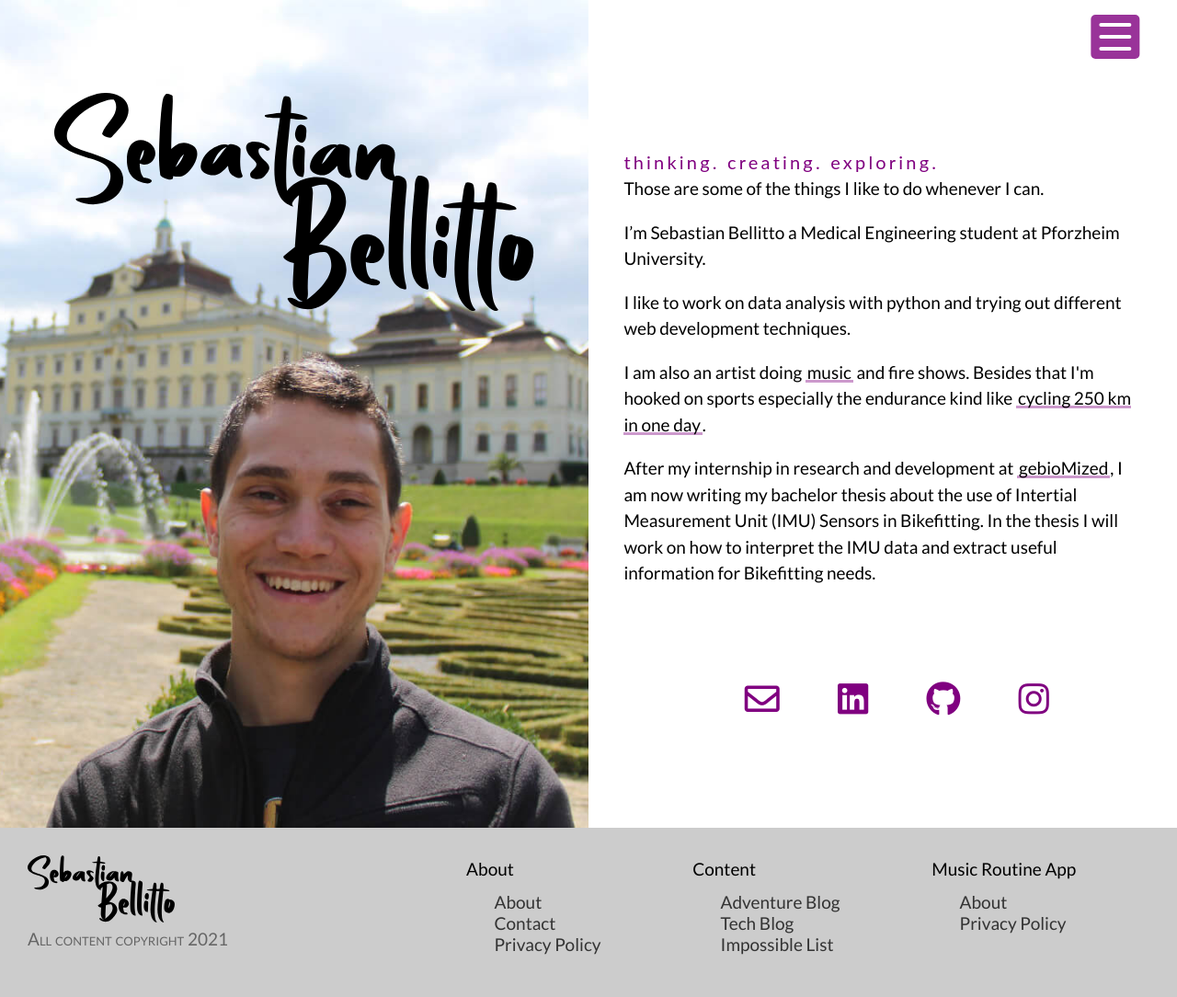
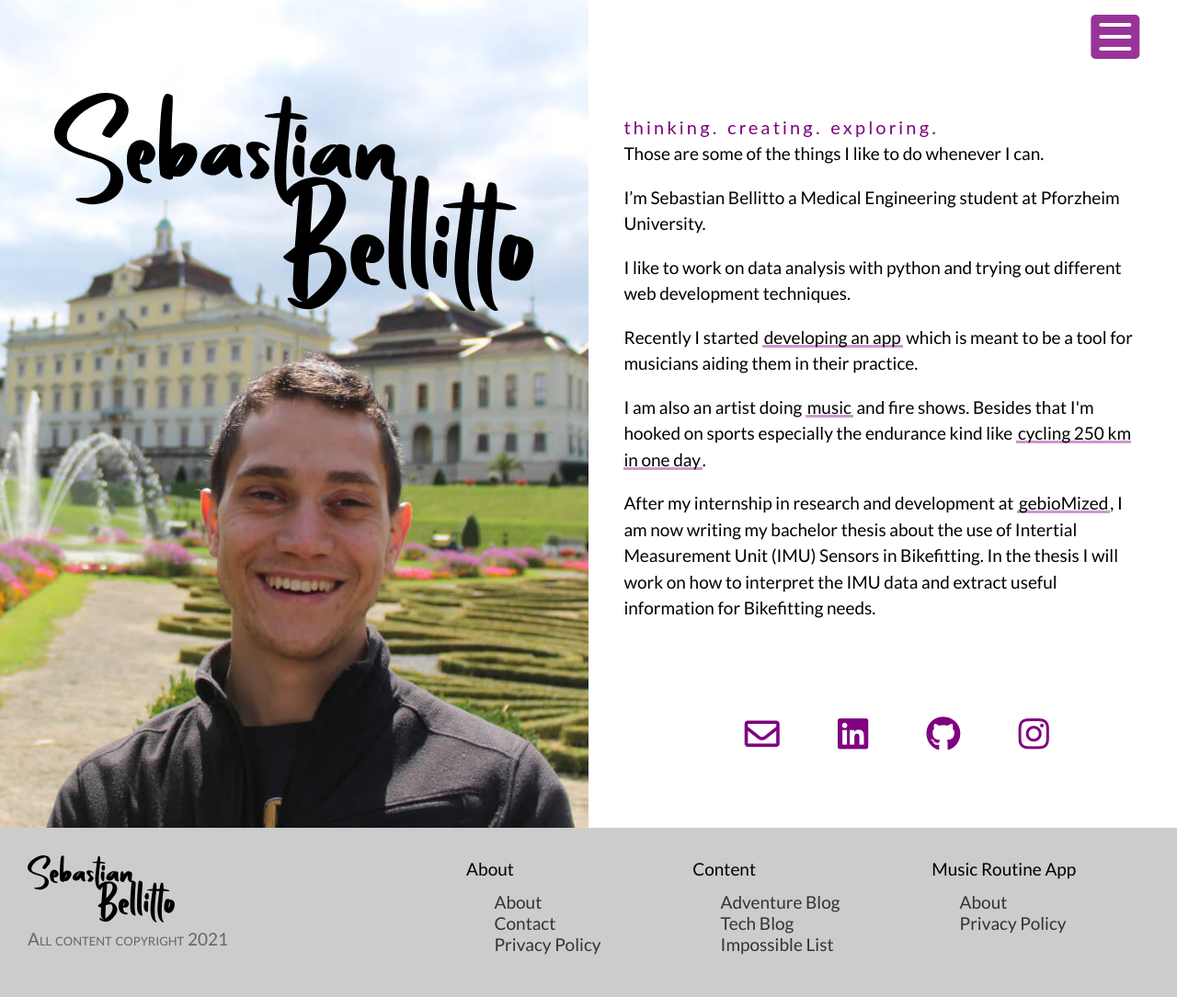
Before and after one commit to SebastianSlash/SebastianSlash.github.io, a Jekyll site: the page built from index.html, in a window 1280 px wide. Shown: the whole page at 92% size. Built offline with Jekyll 4.4.1, drawn with Linux system fonts in a browser that asks for light colours.

Commit message:
adds app link to main about page

```diff
--- a/index.html
+++ b/index.html
@@ -26,6 +26,9 @@ class: home
         <p>
           <!-- On this page you can learn a little about me and see some of my professional and personal projects. -->
           I like to work on data analysis with python and trying out different web development techniques.
+        </p>
+        <p>
+          Recently I started <a href="/music-routine-app/about" class="special-link">developing an app</a> which is meant to be a tool for musicians aiding them in their practice.
         </p>
         <p>
           I am also an artist doing
```
